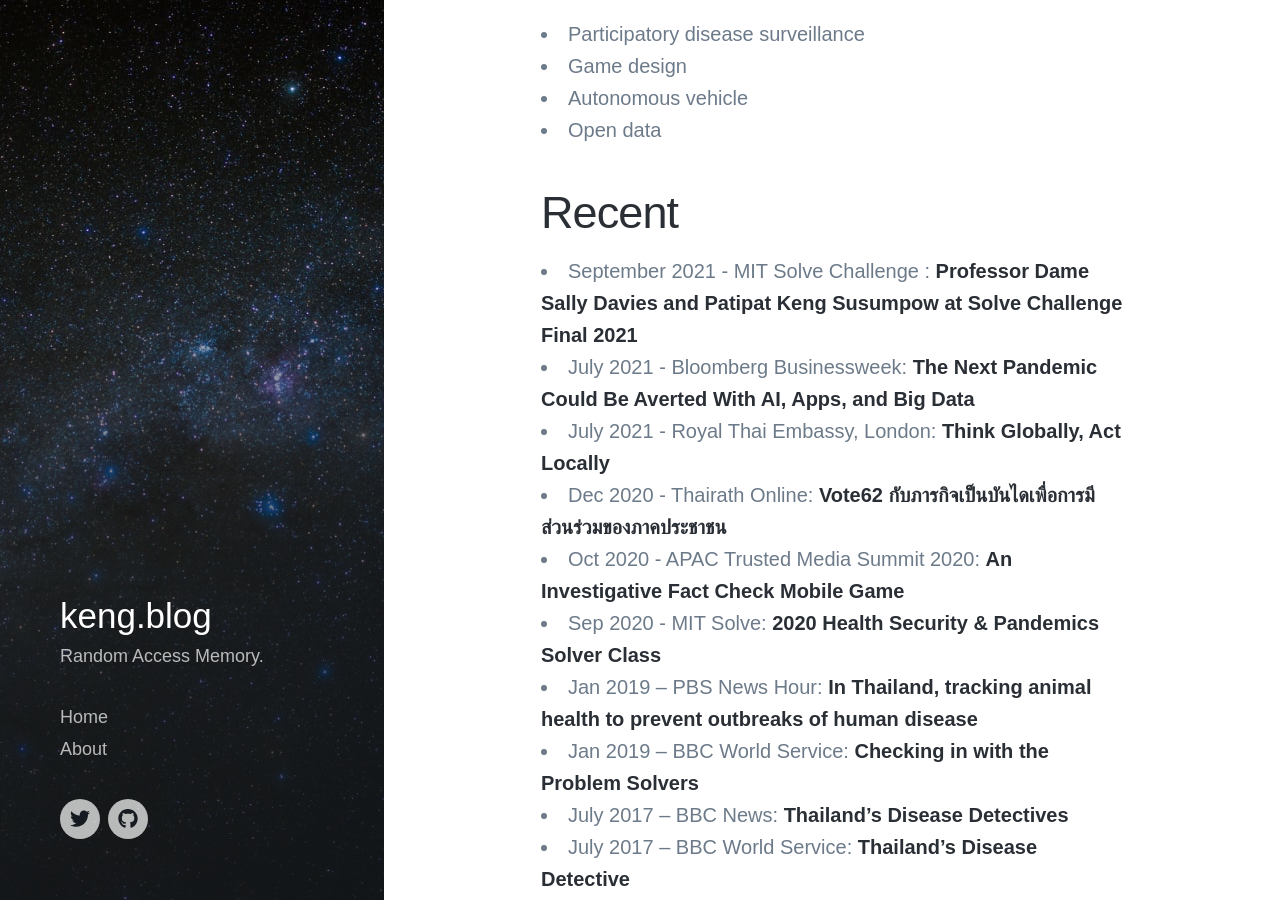
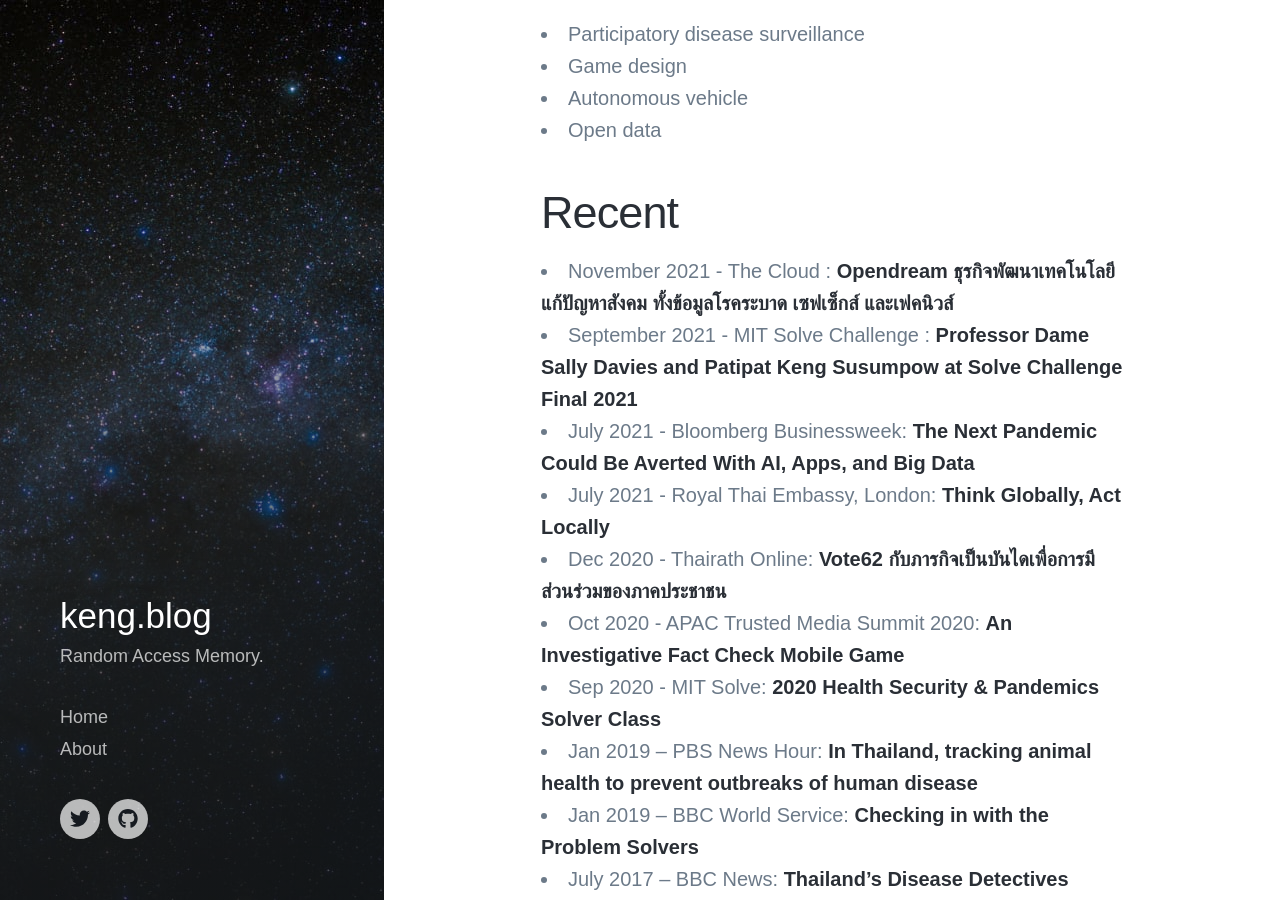
Before and after one commit to kengggg/kengggg.github.io, a Jekyll site: the page built from _pages/about.md, in a window 1280 px wide and 900 px high, scrolled down 880 px. Built offline with Jekyll 4.4.1, drawn with Linux system fonts in a browser that asks for light colours; nearby versions of some CDN libraries; some web fonts are replaced.

Commit message:
update about.md

```diff
--- a/_pages/about.md
+++ b/_pages/about.md
@@ -19,6 +19,7 @@
 - Open data
 
 ## Recent
+- November 2021 - The Cloud : [Opendream ธุรกิจพัฒนาเทคโนโลยีแก้ปัญหาสังคม ทั้งข้อมูลโรคระบาด เซฟเซ็กส์ และเฟคนิวส์][23]
 - September 2021 - MIT Solve Challenge : [Professor Dame Sally Davies and Patipat Keng Susumpow at Solve Challenge Final 2021][22]
 - July 2021 - Bloomberg Businessweek: [The Next Pandemic Could Be Averted With AI, Apps, and Big Data][20]
 - July 2021 - Royal Thai Embassy, London: [Think Globally, Act Locally][21]
```
Also changed, not shown: other parts of _pages/about.md (+1 -0 lines).
